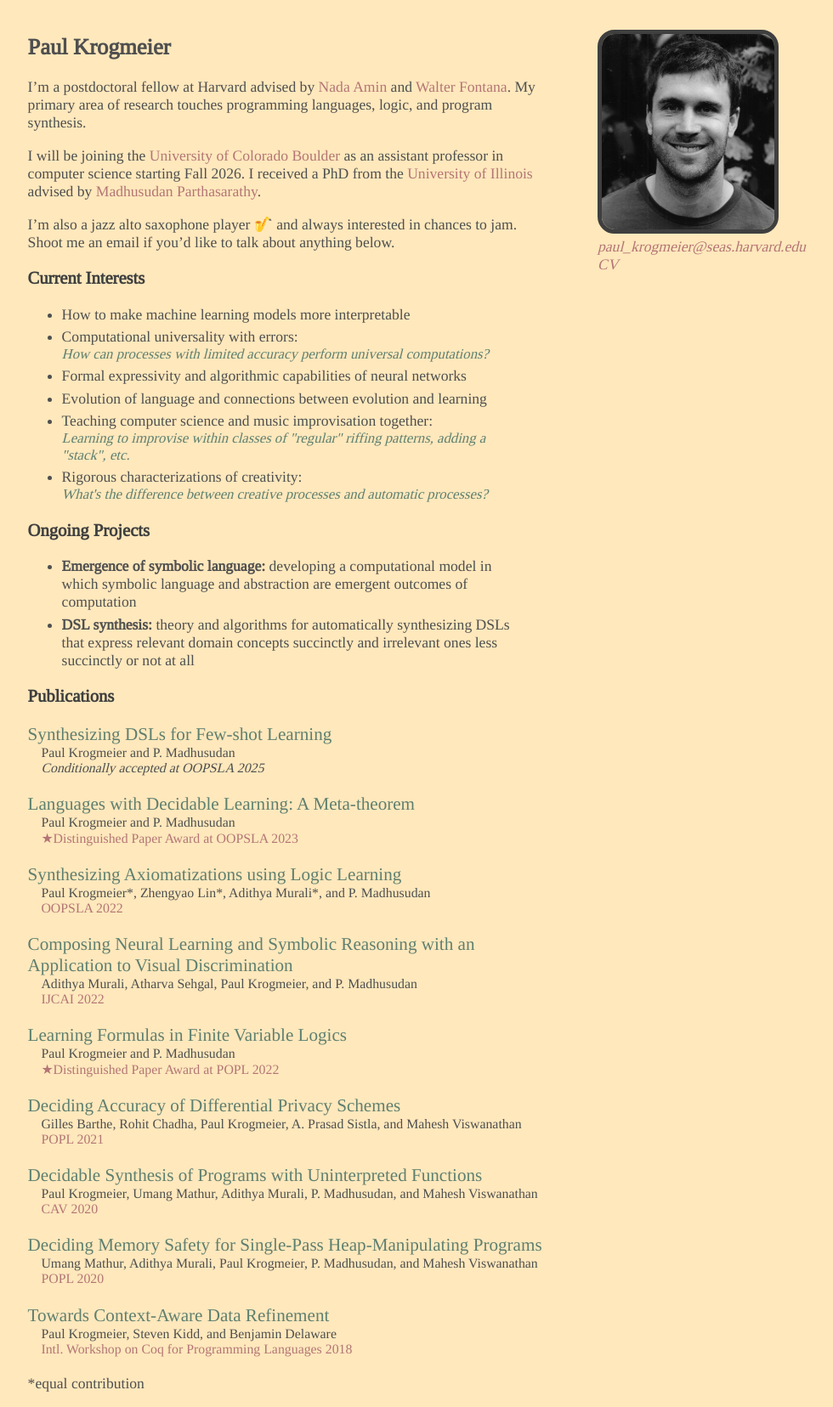
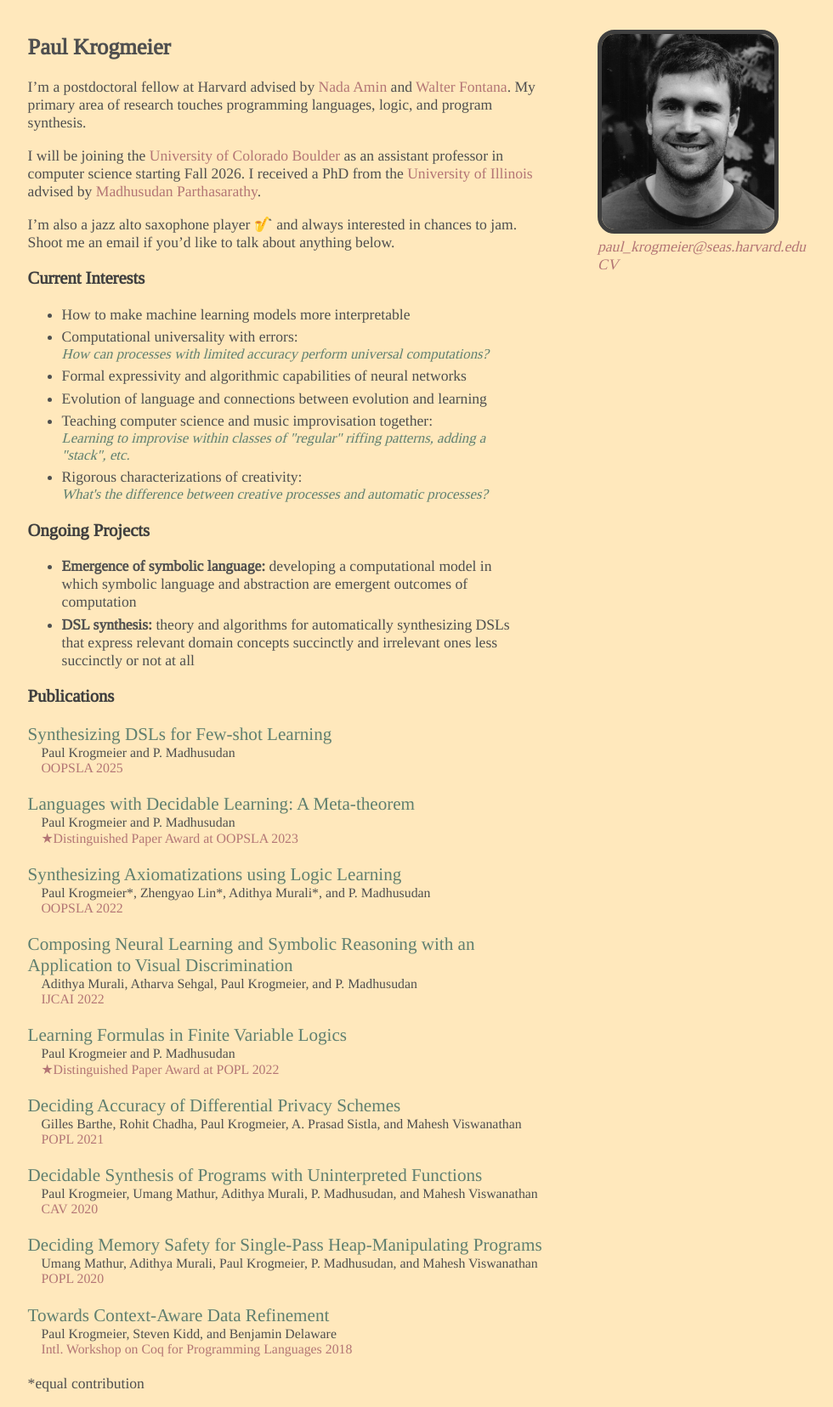
Before and after one commit to paulkrog/paulkrog.github.io, a Jekyll site: the page built from index.md, in a window 1280 px wide. Shown: the whole page at 85% size, without its empty margins (141-1121 px from the left). Built offline with Jekyll 4.4.1, drawn with Linux system fonts in a browser that asks for light colours; our own code applies the rules of GitHub Pages for plain Markdown files.

Commit message:
oopsla 2025

```diff
--- a/_data/papers.yml
+++ b/_data/papers.yml
@@ -3,7 +3,8 @@
   - Paul Krogmeier
   - P. Madhusudan
   url: /papers/DSLSynth.pdf
-  extra: Conditionally accepted at OOPSLA 2025
+  venue: OOPSLA 2025
+  venue_url: https://2025.splashcon.org/track/OOPSLA?
 
 - title: "Languages with Decidable Learning: A Meta-theorem"
   authors:
```
